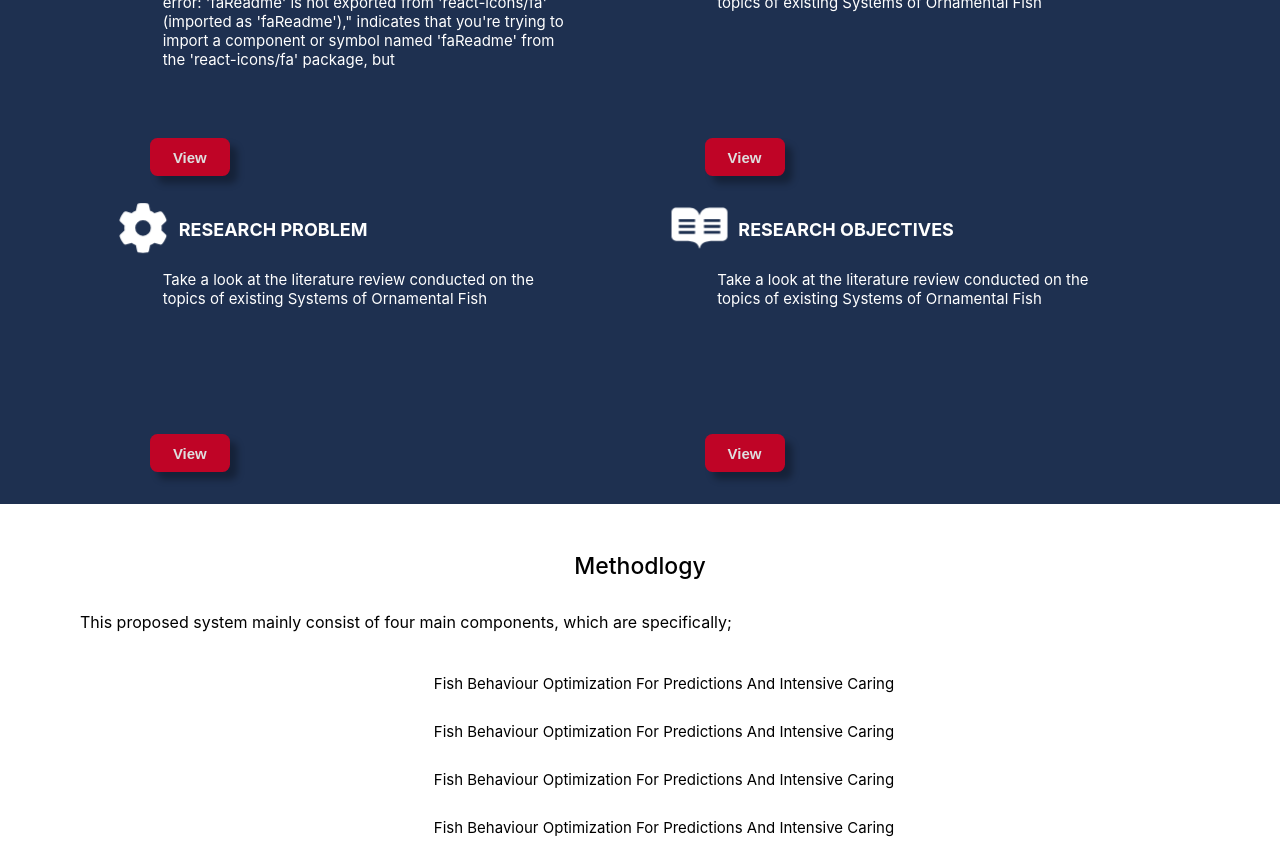
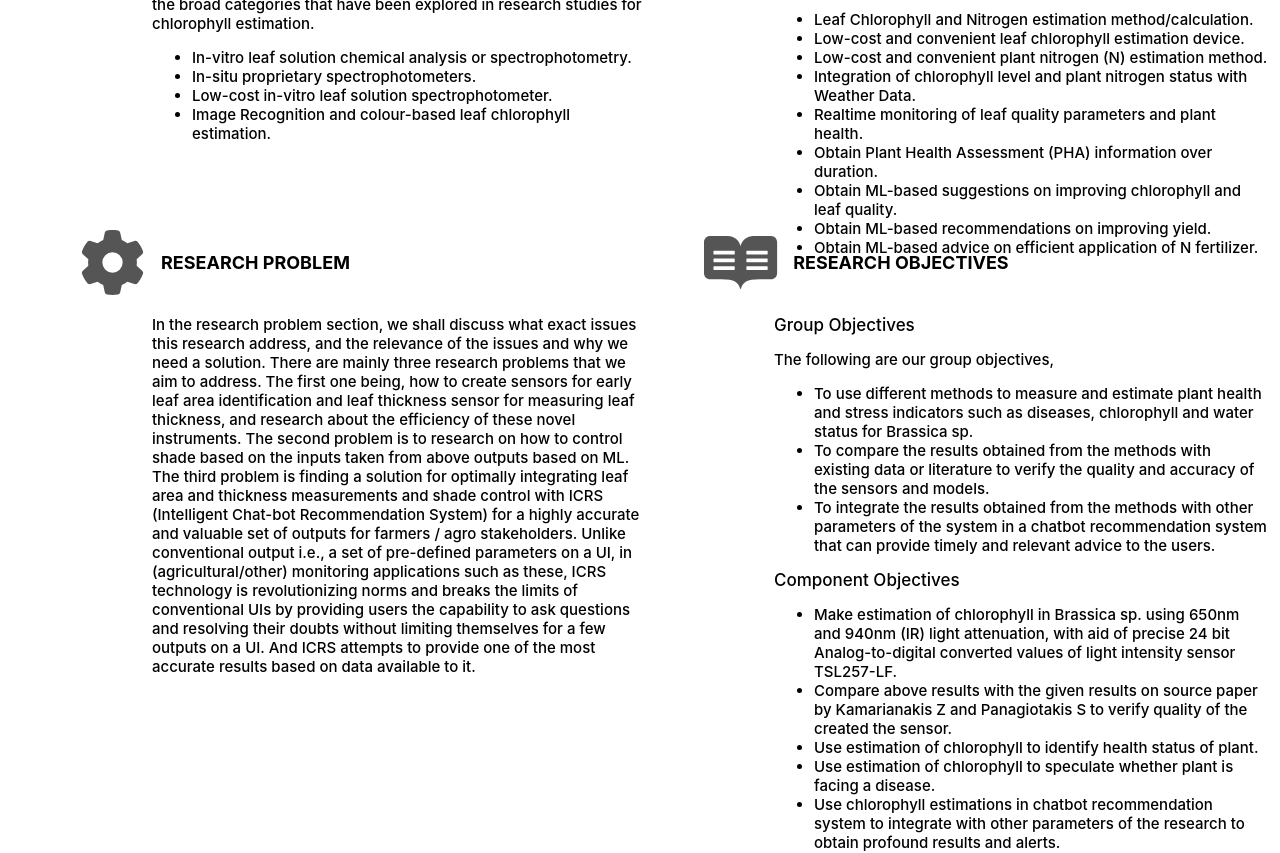
Before and after one commit to Agasthi98/research-web, a React (Create React App) app: page / in a window 1280 px wide. Shown: the part 980-1833 px from the top of the page. Built offline with nearby package versions, Linux system fonts and the light colour scheme.

Commit message:
domain sucess

```diff
--- a/src/App.js
+++ b/src/App.js
@@ -6,11 +6,12 @@ import LandingPage from "./components/landingPage/landing";
 function App() {
   return (
     <>
-      <BrowserRouter>
+      {/* <BrowserRouter>
         <Routes>
           <Route path="/" element={<LandingPage />}></Route>
         </Routes>
-      </BrowserRouter>
+      </BrowserRouter> */}
+      <LandingPage />
     </>
   );
 }
--- a/src/components/documents/documents.scss
+++ b/src/components/documents/documents.scss
@@ -1,13 +1,11 @@
 .doc-wrapper {
   margin-top: 1rem;
-  background-color: #1e3050;
   padding-bottom: 1.5rem;
 
   .doc-title {
     text-align: center;
     font-size: 23px;
     font-weight: 500;
-    color: #fff;
     padding-top: 3rem;
   }
   .document-body {
@@ -26,19 +24,16 @@
 
           .document-name {
             padding-top: 15px;
-            color: #ffff00;
             font-size: 18px;
             font-weight: 500;
           }
           .document-description {
             padding: 15px 20px;
             text-align: center;
-            color: #fff;
             font-size: 14px;
             width: 65%;
           }
           .submitted-date {
-            color: #ffff00;
             font-weight: bold;
             font-size: 13px;
           }
@@ -49,8 +44,8 @@
 }
 
 .svg-inline--fa {
-  color: #fff !important;
-  font-size: 40px !important;
+  color: #555555 !important;
+  font-size: 65px !important;
   cursor: pointer;
 }
 
--- a/src/components/domain/domain.jsx
+++ b/src/components/domain/domain.jsx
@@ -13,78 +13,162 @@ const Domain = () => {
           <div className="d-left-side">
             <div className="icon-left">
               <div className="icon-wrapper">
-                <FontAwesomeIcon
-                  icon={faBook}
-                  beat
-                  style={{ color: "#ffffff" }}
-                />
+                <FontAwesomeIcon icon={faBook} style={{ color: "#ffffff" }} />
               </div>
               <div className="sec-1">LITERATURE SURVEY</div>
             </div>
 
             <div className="text-left">
-              The error message you're seeing, "Attempted import error:
-              'faReadme' is not exported from 'react-icons/fa' (imported as
-              'faReadme')," indicates that you're trying to import a component
-              or symbol named 'faReadme' from the 'react-icons/fa' package, but
+              In the literature review, we shall investigate about different
+              existing methods of chlorophyll measurement and estimation, their
+              relative accuracies, and the equations they use. The following are
+              some of the broad categories that have been explored in research
+              studies for chlorophyll estimation.
+              <ul>
+                <li className="list">
+                  In-vitro leaf solution chemical analysis or spectrophotometry.
+                </li>
+                <li className="list">
+                  In-situ proprietary spectrophotometers.
+                </li>
+                <li className="list">
+                  Low-cost in-vitro leaf solution spectrophotometer.
+                </li>
+                <li className="list">
+                  Image Recognition and colour-based leaf chlorophyll
+                  estimation.
+                </li>
+              </ul>
             </div>
 
-            <button className="view-btn">
-              <b>View</b>
-            </button>
             <div className="icon-left">
               <div className="icon-wrapper">
-                <FontAwesomeIcon
-                  icon={faGear}
-                  beat
-                  style={{ color: "#ffffff" }}
-                />
+                <FontAwesomeIcon icon={faGear} style={{ color: "#ffffff" }} />
               </div>
               <div className="sec-2">RESEARCH PROBLEM</div>
             </div>
             <div className="text-left">
-              Take a look at the literature review conducted on the topics of
-              existing Systems of Ornamental Fish
+              In the research problem section, we shall discuss what exact
+              issues this research address, and the relevance of the issues and
+              why we need a solution. There are mainly three research problems
+              that we aim to address. The first one being, how to create sensors
+              for early leaf area identification and leaf thickness sensor for
+              measuring leaf thickness, and research about the efficiency of
+              these novel instruments. The second problem is to research on how
+              to control shade based on the inputs taken from above outputs
+              based on ML. The third problem is finding a solution for optimally
+              integrating leaf area and thickness measurements and shade control
+              with ICRS (Intelligent Chat-bot Recommendation System) for a
+              highly accurate and valuable set of outputs for farmers / agro
+              stakeholders. Unlike conventional output i.e., a set of
+              pre-defined parameters on a UI, in (agricultural/other) monitoring
+              applications such as these, ICRS technology is revolutionizing
+              norms and breaks the limits of conventional UIs by providing users
+              the capability to ask questions and resolving their doubts without
+              limiting themselves for a few outputs on a UI. And ICRS attempts
+              to provide one of the most accurate results based on data
+              available to it.
             </div>
-            <button className="view-btn">
-              <b>View</b>
-            </button>
           </div>
           <div className="d-right-side">
             <div className="icon-right">
               <div className="icon-wrapper">
-                <FontAwesomeIcon
-                  icon={faBolt}
-                  beat
-                  style={{ color: "#ffffff" }}
-                />
+                <FontAwesomeIcon icon={faBolt} style={{ color: "#ffffff" }} />
               </div>
               <div className="sec-1">RESEARCH GAP</div>
             </div>
             <div className="text-right">
-              Take a look at the literature review conducted on the topics of
-              existing Systems of Ornamental Fish
+              There are several research gaps that has been identified within
+              this component, and they will be tabulated below. Each aspect
+              shall be explained thoroughly.
+              <ul>
+                <li>
+                  Leaf Chlorophyll and Nitrogen estimation method/calculation.
+                </li>
+                <li>
+                  Low-cost and convenient leaf chlorophyll estimation device.
+                </li>
+                <li>
+                  Low-cost and convenient plant nitrogen (N) estimation method.
+                </li>
+                <li>
+                  Integration of chlorophyll level and plant nitrogen status
+                  with Weather Data.
+                </li>
+                <li>
+                  Realtime monitoring of leaf quality parameters and plant
+                  health.
+                </li>
+                <li>
+                  Obtain Plant Health Assessment (PHA) information over
+                  duration.
+                </li>
+                <li>
+                  Obtain ML-based suggestions on improving chlorophyll and leaf
+                  quality.
+                </li>
+                <li>Obtain ML-based recommendations on improving yield.</li>
+                <li>
+                  Obtain ML-based advice on efficient application of N
+                  fertilizer.
+                </li>
+              </ul>
             </div>
-            <button className="view-btn">
-              <b>View</b>
-            </button>
+
             <div className="icon-right">
               <div className="icon-wrapper">
-                <FontAwesomeIcon
-                  icon={faReadme}
-                  beat
-                  style={{ color: "#ffffff" }}
-                />
+                <FontAwesomeIcon icon={faReadme} style={{ color: "#ffffff" }} />
               </div>
               <div className="sec-2">RESEARCH OBJECTIVES</div>
             </div>
             <div className="text-right">
-              Take a look at the literature review conducted on the topics of
-              existing Systems of Ornamental Fish
+              <div className="objective-group">Group Objectives</div>
+              <p>The following are our group objectives,</p>
+              <ul>
+                <li>
+                  To use different methods to measure and estimate plant health
+                  and stress indicators such as diseases, chlorophyll and water
+                  status for Brassica sp.
+                </li>
+                <li>
+                  To compare the results obtained from the methods with existing
+                  data or literature to verify the quality and accuracy of the
+                  sensors and models.
+                </li>
+                <li>
+                  To integrate the results obtained from the methods with other
+                  parameters of the system in a chatbot recommendation system
+                  that can provide timely and relevant advice to the users.
+                </li>
+              </ul>
+              <div className="objective-group">Component Objectives</div>
+              <ul>
+                <li>
+                  Make estimation of chlorophyll in Brassica sp. using 650nm and
+                  940nm (IR) light attenuation, with aid of precise 24 bit
+                  Analog-to-digital converted values of light intensity sensor
+                  TSL257-LF.
+                </li>
+                <li>
+                  Compare above results with the given results on source paper
+                  by Kamarianakis Z and Panagiotakis S to verify quality of the
+                  created the sensor.
+                </li>
+                <li>
+                  Use estimation of chlorophyll to identify health status of
+                  plant.
+                </li>
+                <li>
+                  Use estimation of chlorophyll to speculate whether plant is
+                  facing a disease.
+                </li>
+                <li>
+                  Use chlorophyll estimations in chatbot recommendation system
+                  to integrate with other parameters of the research to obtain
+                  profound results and alerts.
+                </li>
+              </ul>
             </div>
-            <button className="view-btn">
-              <b>View</b>
-            </button>
           </div>
         </div>
       </div>
--- a/src/components/domain/domain.scss
+++ b/src/components/domain/domain.scss
@@ -1,12 +1,10 @@
 .domain-body {
-  background-color: #1e3050;
-  margin-top: 5rem;
+  padding-bottom: 15rem;
   .topic-1 {
     text-align: center;
-    font-size: 23px;
+    font-size: 35px;
     font-weight: 500;
-    color: white;
-    padding-top: 6rem;
+    padding-bottom: 3rem;
   }
 
   .domain-wrapper {
@@ -20,36 +18,39 @@
     .d-left-side {
       display: flex;
       flex-direction: column;
-      color: white;
-      max-width: 30rem;
-      min-width: 30rem;
+      max-width: 37rem;
+      min-width: 37rem;
 
       .icon-left {
         display: flex;
         flex-direction: row;
         gap: 1rem;
         align-items: center;
+        margin-top: 2rem;
       }
 
       .text-left {
-        padding: 20px 28px 20px 40px;
+        padding: 20px 28px 20px 72px;
         font-size: 15px;
         height: 20vh;
         min-height: 20vh;
+        font-weight: 500;
+        margin-bottom: 5rem;
       }
       .view-btn {
         position: relative;
         font-size: 15px;
         padding: 0.7em 1.4em;
-        background-color: #bf0426;
+        background-color: #ff0000;
         text-decoration: none;
         border: none;
         border-radius: 0.5em;
-        color: #dedede;
+        color: white;
         box-shadow: 0.5em 0.5em 0.5em rgba(0, 0, 0, 0.3);
-        left: 1.7rem;
+        left: 4.5rem;
         bottom: 2rem;
         width: 5rem;
+        top: 2px;
       }
 
       .view-btn::before {
@@ -86,36 +87,39 @@
   .d-right-side {
     display: flex;
     flex-direction: column;
-    color: white;
-    max-width: 30rem;
-    min-width: 30rem;
+    max-width: 37rem;
+    min-width: 37rem;
 
     .icon-right {
       display: flex;
       flex-direction: row;
       gap: 1rem;
       align-items: center;
+      margin-top: 2rem;
     }
 
     .text-right {
-      padding: 20px 28px 20px 40px;
+      padding: 20px 28px 20px 70px;
       font-size: 15px;
       height: 20vh;
       min-height: 20vh;
+      margin-bottom: 5rem;
+      font-weight: 500;
     }
     .view-btn {
       position: relative;
       font-size: 15px;
       padding: 0.7em 1.4em;
-      background-color: #bf0426;
+      background-color: #ff0000;
       text-decoration: none;
       border: none;
       border-radius: 0.5em;
-      color: #dedede;
+      color: white;
       box-shadow: 0.5em 0.5em 0.5em rgba(0, 0, 0, 0.3);
-      left: 1.7rem;
+      left: 4.3rem;
       bottom: 2rem;
       width: 5rem;
+      top: 0;
     }
 
     .view-btn::before {
@@ -162,3 +166,23 @@
 .icon-wrapper {
   font-size: 30px !important;
 }
+
+.view-btn-left-down {
+  position: relative;
+  font-size: 15px;
+  padding: 0.7em 1.4em;
+  background-color: #ff0000;
+  text-decoration: none;
+  border: none;
+  border-radius: 0.5em;
+  color: white;
+  box-shadow: 0.5em 0.5em 0.5em rgba(0, 0, 0, 0.3);
+  left: 4.5rem;
+  bottom: 2rem;
+  width: 5rem;
+  top: 12rem;
+}
+.objective-group {
+  font-size: 17px;
+  font-weight: 500;
+}
--- a/src/components/home/home.scss
+++ b/src/components/home/home.scss
@@ -1,7 +1,6 @@
 .home {
   width: 100%;
   height: 80vh;
-  background: #1e3050;
 
   display: flex;
   justify-content: space-between;
@@ -19,13 +18,11 @@
       font-weight: 500;
       top: 10rem;
       font-size: 2rem;
-      color: white;
     }
     .sub-text {
       padding: 0 40px;
       font-weight: 500;
       top: 16rem;
-      color: white;
     }
     // .btn {
     //   position: absolute;
--- a/src/components/technologies/technologies.scss
+++ b/src/components/technologies/technologies.scss
@@ -45,3 +45,6 @@
 .splide__pagination__page.is-active {
   background: #37517e !important;
 }
+.splide__pagination__page {
+  margin-top: 2rem !important;
+}
```
Also changed, not shown: src/components/documents/documents.jsx (+12 -12 lines), src/components/home/home.jsx (+6 -3 lines).
